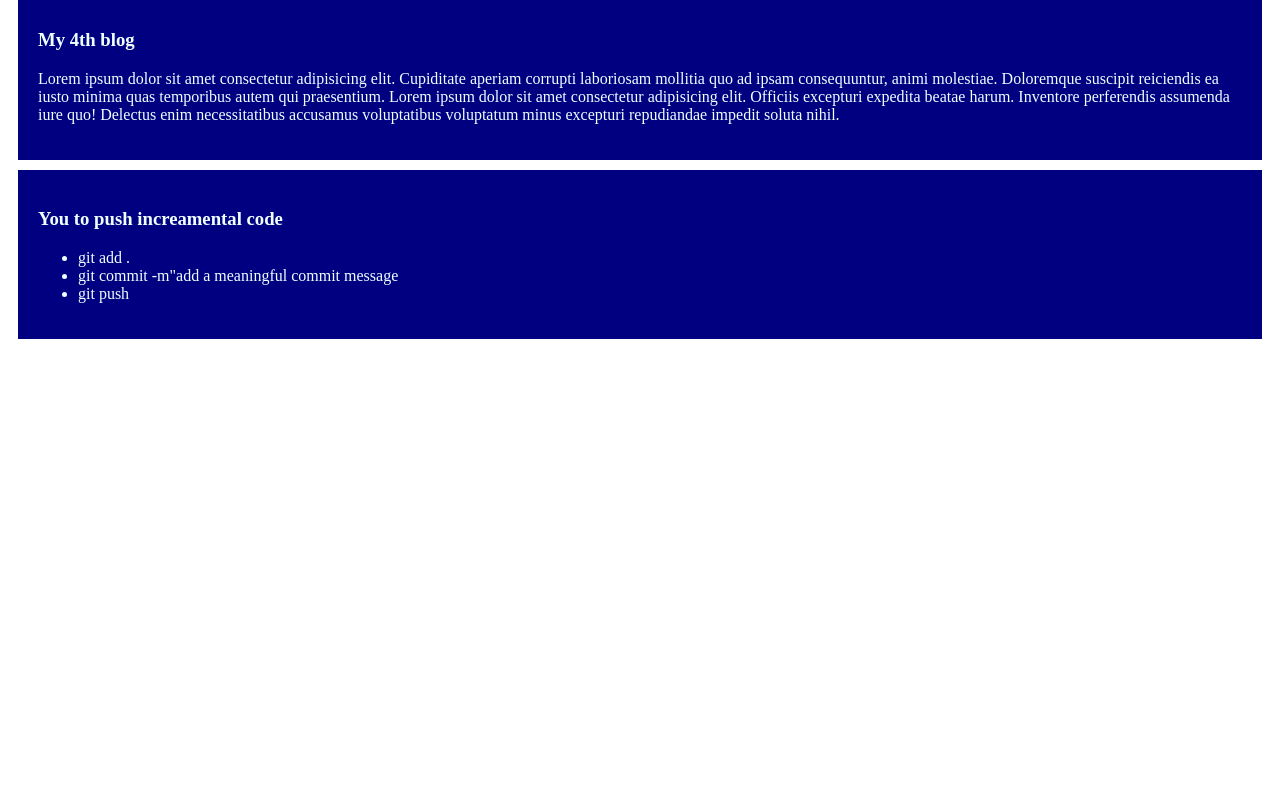
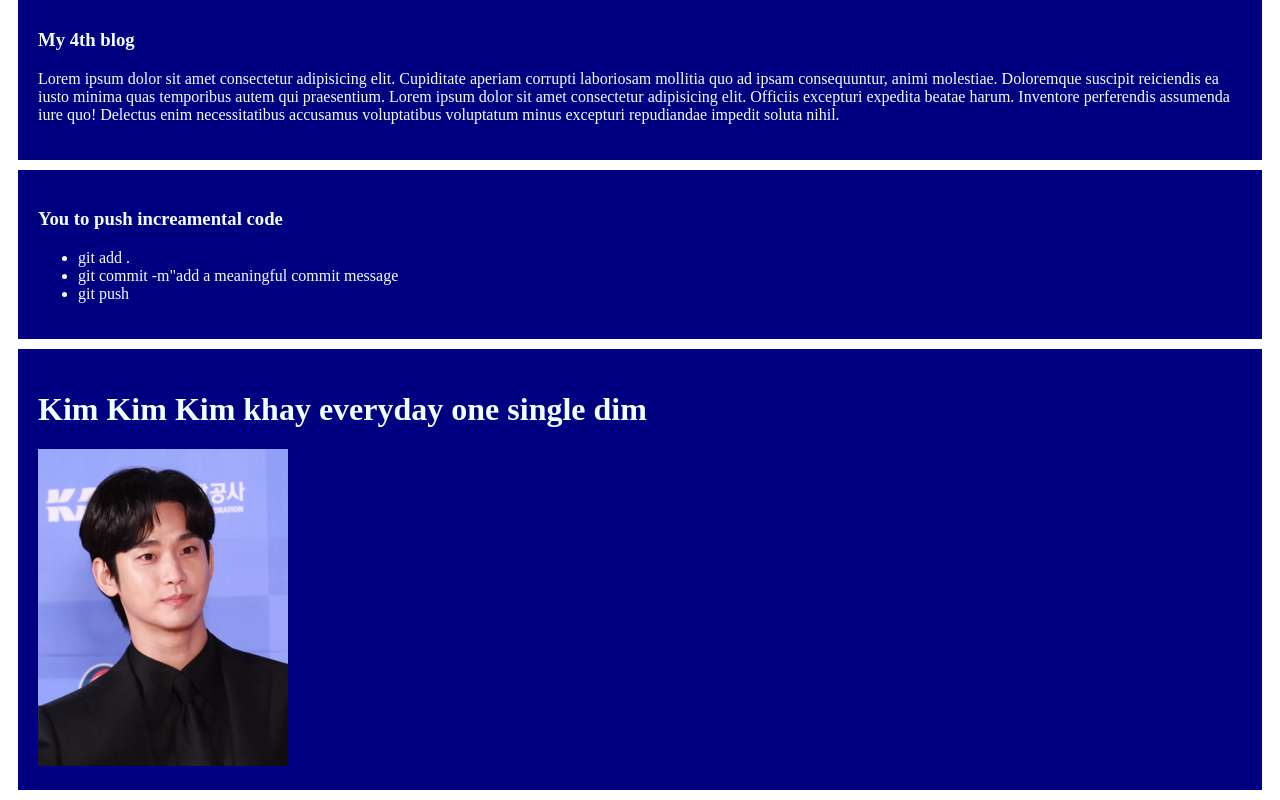
Before and after one commit to Ashique-coder/my-simple-website, a plain HTML site: page index.html in a window 1280 px wide. Shown: the part 558-1358 px from the top of the page. Before the commit the page ends 907 px from the top, so only its background shows below. Drawn offline with Linux system fonts and the light colour scheme.

Commit message:
added kim with a dim

```diff
--- a/index.html
+++ b/index.html
@@ -31,5 +31,9 @@
             <li>git push</li>
         </ul>
     </div>
+    <div>
+        <h1 class="kim">Kim Kim Kim khay everyday one single dim</h1>
+        <img src="images/Kim_Soo-hyun_in_August_2024_-_2.png" alt="">
+    </div>
 </body>
 </html>
--- a/styles/blog.css
+++ b/styles/blog.css
@@ -4,3 +4,6 @@ div{
     padding: 20px;
     margin: 10px;
 }
+.kim{
+    font-weight: bolder;
+}
```
Also changed, not shown: images/Kim_Soo-hyun_in_August_2024_-_2.png (added).
